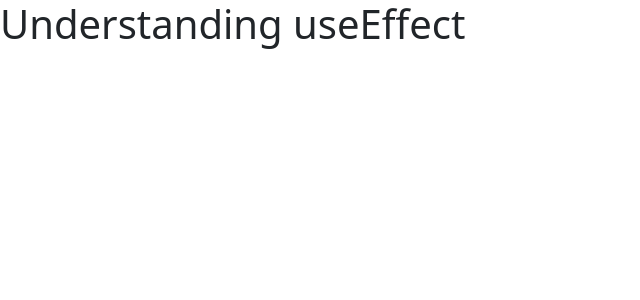
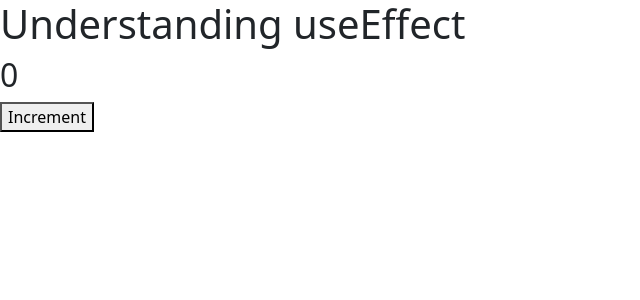
Before and after one commit to ICEDBANK/LearningReactHooks, a React (Create React App) app: page / in a window 1280 px wide. Shown: the top 300 px of the page, without its empty margins (0-640 px from the left). Built offline with nearby package versions, Linux system fonts and the light colour scheme.

Commit message:
Automated commit

```diff
--- a/src/App.js
+++ b/src/App.js
@@ -1,14 +1,17 @@
+import { useState , useEffect } from "react";
+
+function App() {
+
+  const [count, setCount] = useState(0);
 
 
-function App() {
   return (
 
     <>
 
-       <h1>Understanding useEffect</h1>
-       <p>
-
-       </p>
+      <h1>Understanding useEffect</h1>
+      <h2> {count} </h2>
+      <button onClick={() => setCount( count + 1 )}>Increment</button>
 
     </>
 
```
